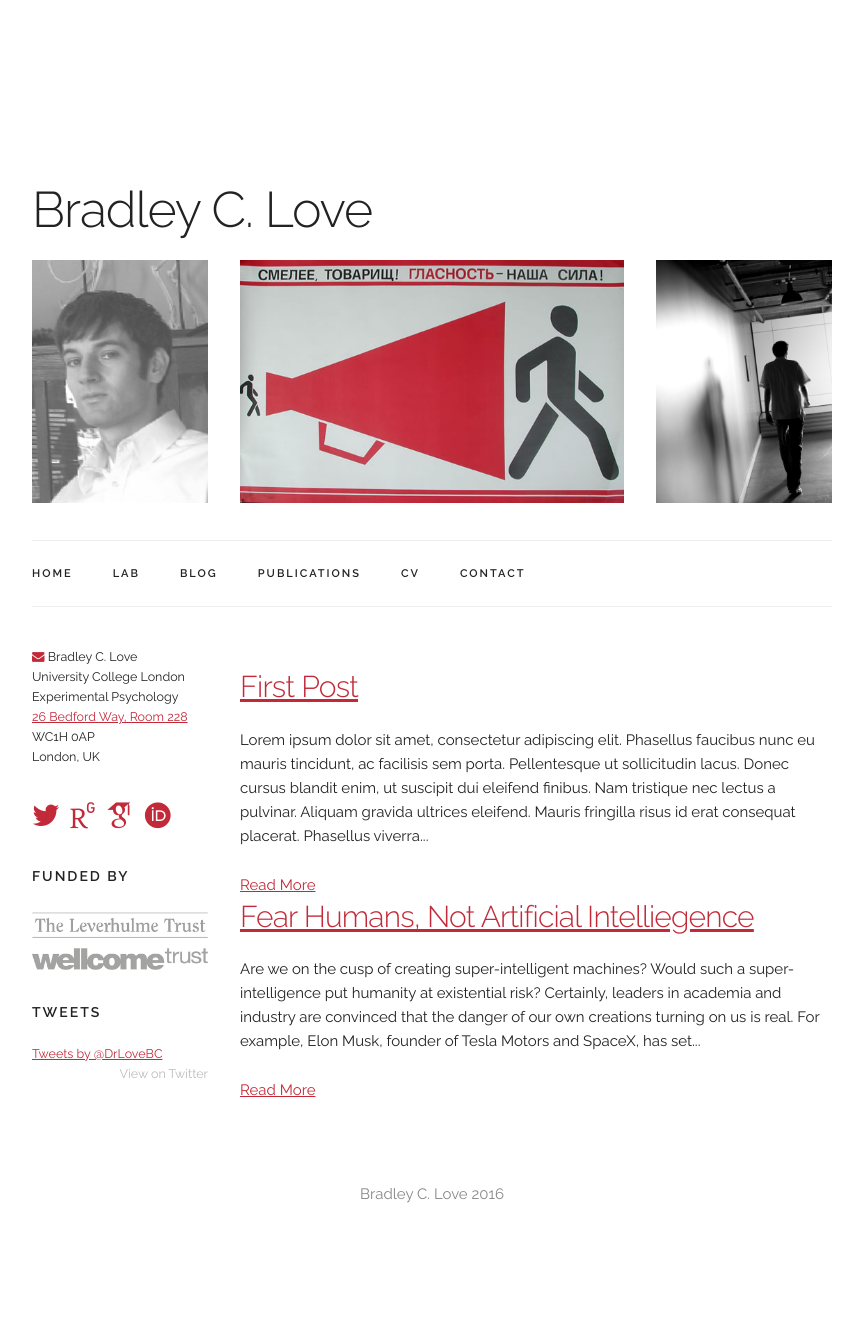
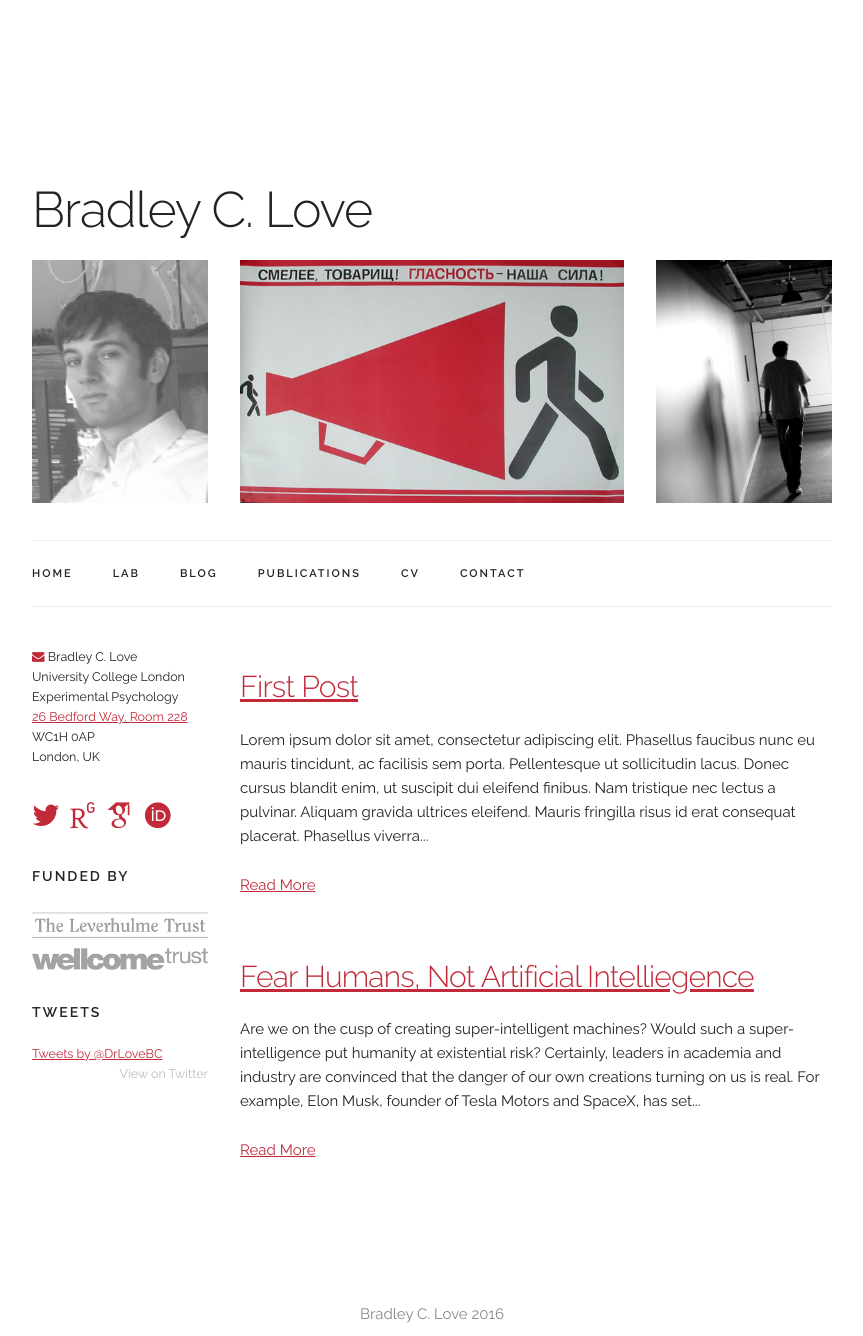
Before and after one commit to lovebc/lovebc.github.io, a Jekyll site: the page built from blog.html, in a window 1280 px wide. Shown: the whole page, without its empty margins (208-1071 px from the left). Built offline with Jekyll 4.4.1, drawn with Linux system fonts in a browser that asks for light colours; nearby versions of some CDN libraries; some web fonts are replaced; comment, search, counter and statistics services are not loaded; before the commit the page ends 1216 px from its top, so only the background shows below that.

Commit message:
Update blog.html

```diff
--- a/blog.html
+++ b/blog.html
@@ -28,9 +28,10 @@
         </div>
 
         <div class="nine columns" >
+        {% for post in site.posts %}
+
           <div class="docs-section examples top" id="posts">
 
-                          {% for post in site.posts %}
                             <article class="post">
                               <h4><a href="{{ site.baseurl }}{{ post.url }}">{{ post.title }}</a></h4>
                               <div class="entry">
```
